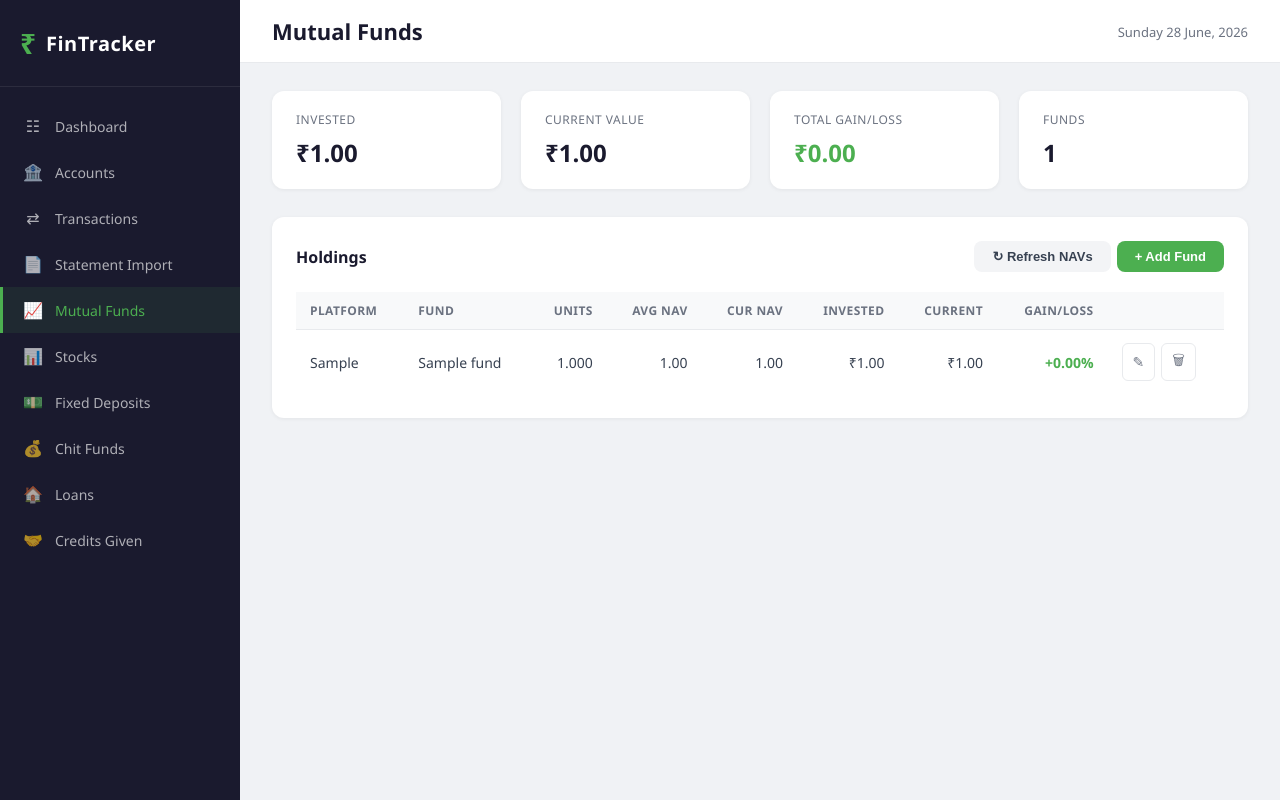
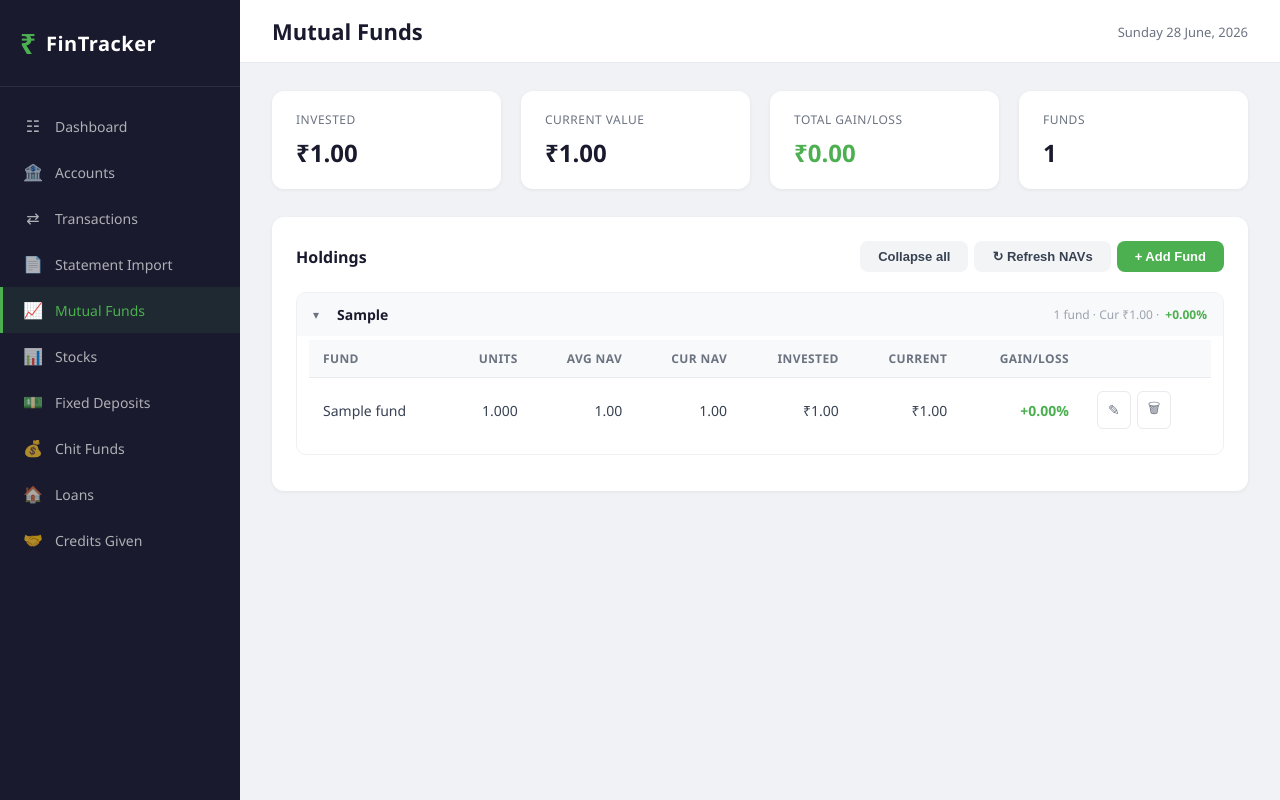
Before and after one commit to jinsphilip/PersonalFinance, a Flask app: page /mutual-funds in a window 1280 px wide. Run offline with Flask 3, Linux system fonts and the light colour scheme; tables that the repository leaves empty hold one stand-in row (values such as "Sample post").

Commit message:
Mutual Funds: collapsible groups by platform
Mirror the stocks collapsible view — each platform (Groww, Zerodha Coin, …) is a
collapsible section with a header showing fund count, current value and gain%,
plus an Expand/Collapse-all toggle. State persists per platform in localStorage.
Reuses the existing .broker-group styles.

Co-Authored-By: Claude Opus 4.8 <noreply@anthropic.com>
Claude-Session: https://claude.ai/code/session_01KBoawQVtv6jFS8xAM3fnny

```diff
--- a/templates/mutual_funds.html
+++ b/templates/mutual_funds.html
@@ -14,23 +14,12 @@
   <div class="section-header">
     <span class="section-title">Holdings</span>
     <div class="actions">
+      <button class="btn btn-secondary" id="toggleAllBtn" onclick="toggleAll()">Collapse all</button>
       <button class="btn btn-secondary" id="refreshBtn">↻ Refresh NAVs</button>
       <button class="btn btn-primary" onclick="openAdd()">+ Add Fund</button>
     </div>
   </div>
-  <div class="table-wrap">
-    <table>
-      <thead>
-        <tr>
-          <th>Platform</th><th>Fund</th><th style="text-align:right">Units</th>
-          <th style="text-align:right">Avg NAV</th><th style="text-align:right">Cur NAV</th>
-          <th style="text-align:right">Invested</th><th style="text-align:right">Current</th>
-          <th style="text-align:right">Gain/Loss</th><th></th>
-        </tr>
-      </thead>
-      <tbody id="tbody"></tbody>
-    </table>
-  </div>
+  <div id="groups"></div>
 </div>
 
 <div class="modal-overlay" id="formModal" style="display:none;">
@@ -74,6 +63,12 @@
 <script>
 const API = '/api/mutual-funds';
 let rows = [];
+// Collapsed platforms persist across reloads.
+let collapsed = new Set(JSON.parse(localStorage.getItem('mfCollapsed') || '[]'));
+
+function saveCollapsed() {
+  localStorage.setItem('mfCollapsed', JSON.stringify([...collapsed]));
+}
 
 async function load() {
   rows = await apiGet(API);
@@ -86,11 +81,34 @@ async function load() {
   gainEl.className = 'card-value ' + (cur - inv >= 0 ? 'green' : 'red');
   document.getElementById('mfCount').textContent = rows.length;
 
-  const tb = document.getElementById('tbody');
-  if (!rows.length) { tb.innerHTML = '<tr><td colspan="9" class="empty">No mutual funds yet. Add one to get started.</td></tr>'; return; }
-  tb.innerHTML = rows.map(r => `
+  const wrap = document.getElementById('groups');
+  if (!rows.length) { wrap.innerHTML = '<div class="empty">No mutual funds yet. Add one to get started.</div>'; return; }
+
+  const platforms = [...new Set(rows.map(r => r.platform))].sort();
+  wrap.innerHTML = platforms.map(plat => {
+    const items = rows.filter(r => r.platform === plat);
+    const pInv = items.reduce((s, r) => s + r.invested_value, 0);
+    const pCur = items.reduce((s, r) => s + r.current_value, 0);
+    const pPct = pInv > 0 ? (pCur - pInv) / pInv * 100 : 0;
+    const isOpen = !collapsed.has(plat);
+    return `
+      <div class="broker-group">
+        <div class="broker-header" onclick="togglePlatform('${esc(plat)}')">
+          <span class="broker-caret">${isOpen ? '▾' : '▸'}</span>
+          <span class="broker-name">${esc(plat)}</span>
+          <span class="broker-meta">${items.length} fund${items.length>1?'s':''}
+            · Cur ${fmt(pCur)} · ${gainPctBadge(pPct)}</span>
+        </div>
+        <div class="broker-body" style="display:${isOpen ? 'block' : 'none'}">
+          <div class="table-wrap"><table>
+            <thead><tr>
+              <th>Fund</th><th style="text-align:right">Units</th>
+              <th style="text-align:right">Avg NAV</th><th style="text-align:right">Cur NAV</th>
+              <th style="text-align:right">Invested</th><th style="text-align:right">Current</th>
+              <th style="text-align:right">Gain/Loss</th><th></th>
+            </tr></thead>
+            <tbody>${items.map(r => `
               <tr>
-      <td>${esc(r.platform)}</td>
                 <td>${esc(r.fund_name)}</td>
                 <td style="text-align:right">${fmtNum(r.units, 3)}</td>
                 <td style="text-align:right">${fmtNum(r.avg_nav)}</td>
@@ -102,7 +120,32 @@ async function load() {
                   <button class="btn-icon" onclick='openEdit(${r.id})'>✎</button>
                   <button class="btn-icon del" onclick='del(${r.id})'>🗑</button>
                 </div></td>
-    </tr>`).join('');
+              </tr>`).join('')}</tbody>
+          </table></div>
+        </div>
+      </div>`;
+  }).join('');
+  updateToggleAllLabel(platforms);
+}
+
+function togglePlatform(plat) {
+  if (collapsed.has(plat)) collapsed.delete(plat); else collapsed.add(plat);
+  saveCollapsed();
+  load();
+}
+
+function toggleAll() {
+  const platforms = [...new Set(rows.map(r => r.platform))];
+  const anyOpen = platforms.some(p => !collapsed.has(p));
+  if (anyOpen) platforms.forEach(p => collapsed.add(p));   // collapse all
+  else collapsed.clear();                                   // expand all
+  saveCollapsed();
+  load();
+}
+
+function updateToggleAllLabel(platforms) {
+  const anyOpen = platforms.some(p => !collapsed.has(p));
+  document.getElementById('toggleAllBtn').textContent = anyOpen ? 'Collapse all' : 'Expand all';
 }
 
 function openAdd() {
```
Lines whose indentation alone changed are shown as unchanged.
